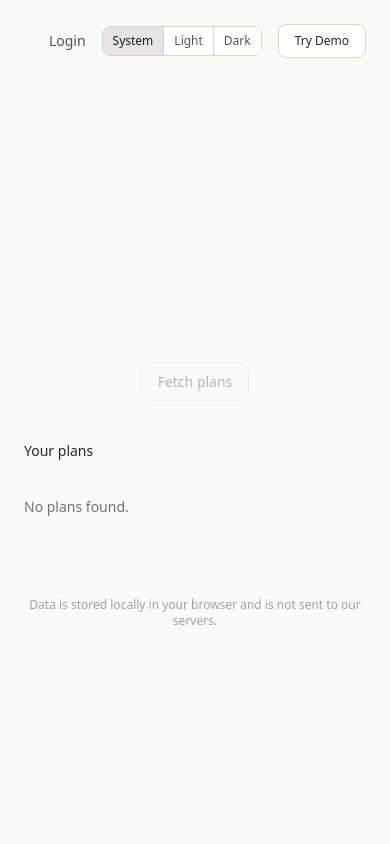
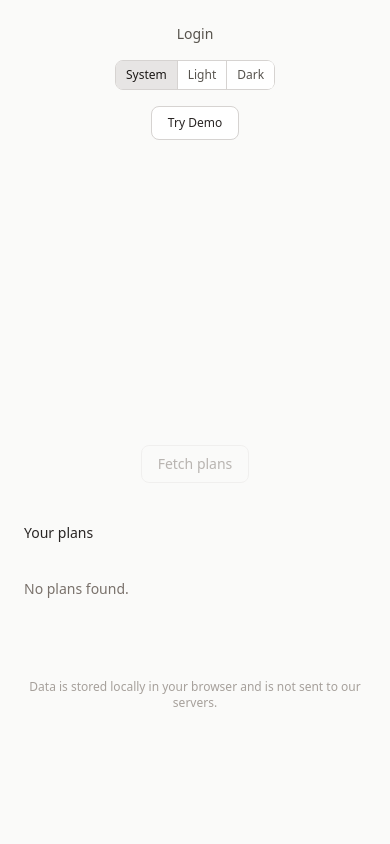
Before and after one commit to danielh-official/billsforynab, a SvelteKit app: page / in a window 390 px wide. Shown: the top 844 px of the page. Built offline with nearby package versions, Linux system fonts and the light colour scheme.

Commit message:
Have nav be vertical on short screens

```diff
--- a/src/routes/+layout.svelte
+++ b/src/routes/+layout.svelte
@@ -151,8 +151,8 @@
 {/if}
 
 {#if !loading}
-	<header class="mx-auto flex w-full max-w-5xl justify-end px-6 py-6">
-		<div class="flex flex-row items-center gap-4">
+	<header class="mx-auto flex w-full max-w-5xl flex-col justify-end px-6 py-6 lg:flex-row">
+		<div class="flex flex-col items-center gap-4 lg:flex-row">
 			{#if authToken}
 				<button
 					type="button"
```
